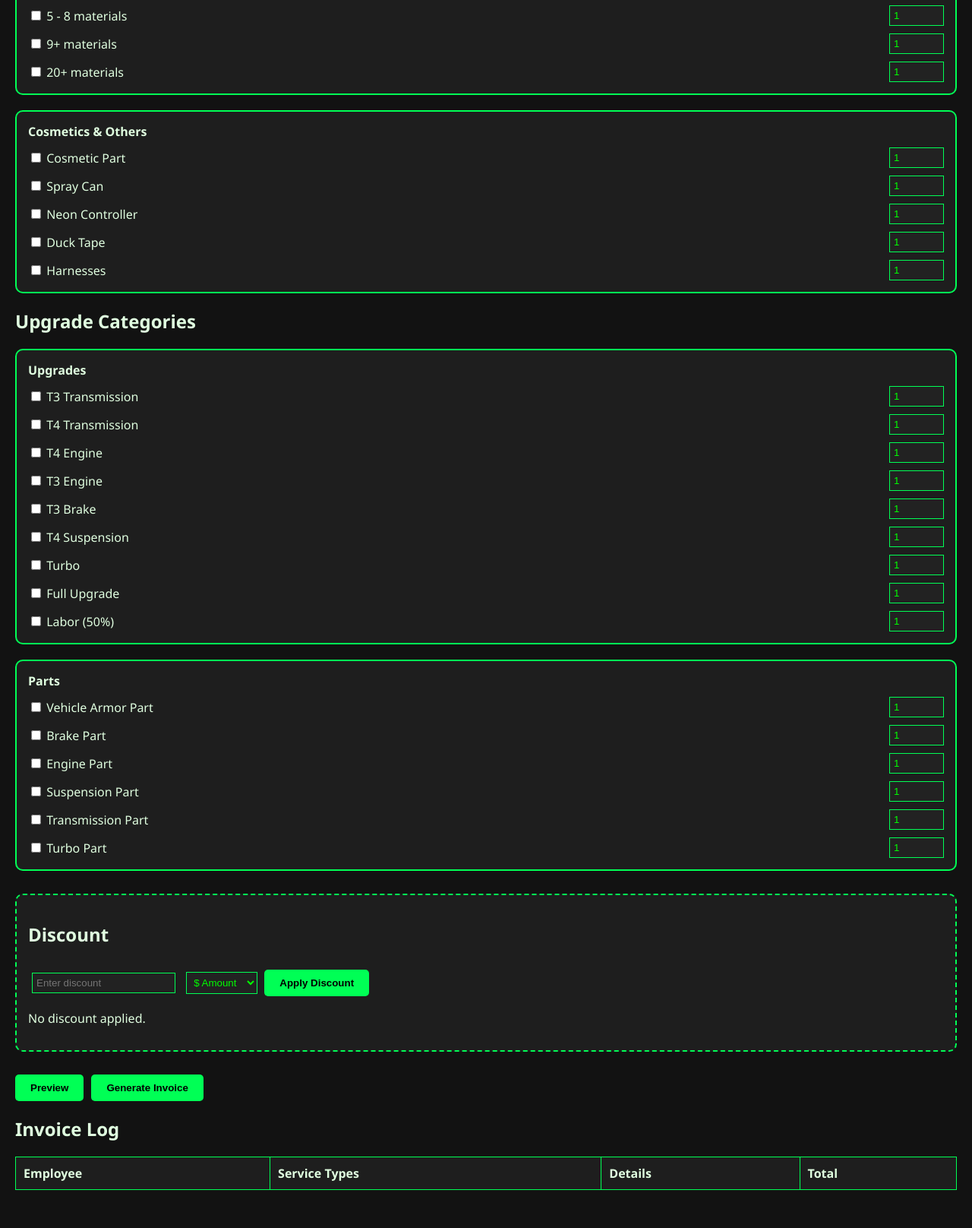
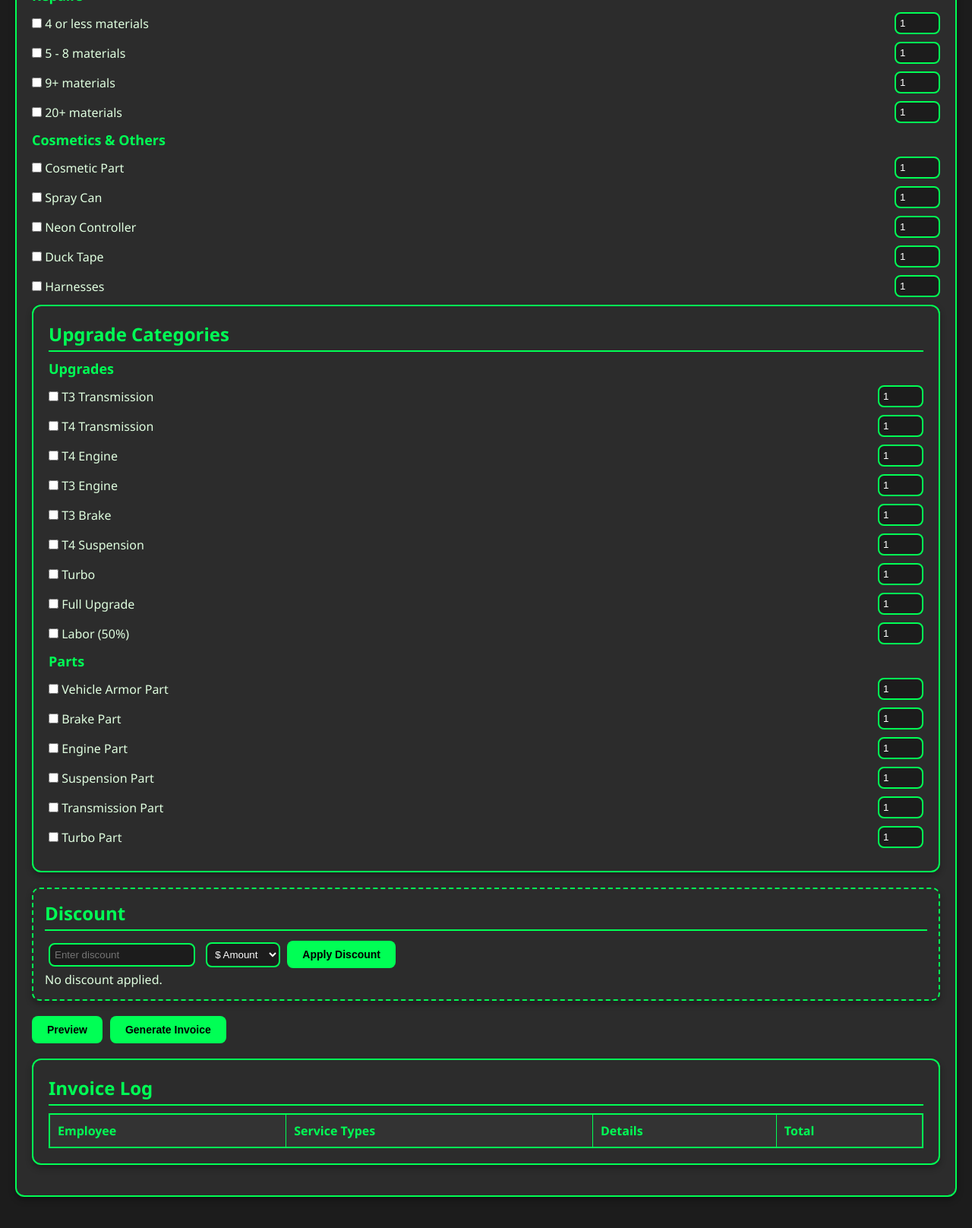
Before and after one commit to Mwarren0/szn-eastsidemotorworks, a plain HTML site: page index.html in a window 1280 px wide. Shown: the part 312-1928 px from the top of the page at 76% size. Drawn offline with Linux system fonts and the light colour scheme.

Commit message:
Update style.css

```diff
--- a/style.css
+++ b/style.css
@@ -1,16 +1,23 @@
-body {
+/* === Reset === */
+* {
   margin: 0;
-  background-color: #121212;
-  color: #e0ffe0;
-  font-family: 'Segoe UI', sans-serif;
+  padding: 0;
+  box-sizing: border-box;
 }
 
+body {
+  font-family: 'Segoe UI', sans-serif;
+  background-color: #1c1c1c;
+  color: #e0ffe0;
+}
+
+/* === Header === */
 header {
   display: flex;
   align-items: center;
-  background-color: #00ff55;
-  padding: 10px 20px;
-  color: #000;
+  background-color: #333;
+  padding: 20px;
+  border-bottom: 3px solid #00ff55;
 }
 
 header img {
@@ -19,118 +26,151 @@ header img {
 }
 
 h1 {
-  font-size: 28px;
+  font-size: 32px;
 }
 
+/* === Main === */
 main {
   padding: 20px;
 }
 
+/* === Section Styling === */
 section {
-  margin-bottom: 30px;
+  background-color: #2c2c2c;
+  padding: 20px;
+  border-radius: 12px;
+  border: 2px solid #00ff55;
+  box-shadow: 0 4px 8px rgba(0,0,0,0.3);
+  margin-bottom: 20px;
 }
 
+h2 {
+  font-size: 24px;
+  margin-bottom: 10px;
+  border-bottom: 2px solid #00ff55;
+  padding-bottom: 5px;
+  color: #00ff55;
+}
+
+/* === Input Fields === */
 .input-box input {
   width: 300px;
   padding: 8px;
+  background-color: #1c1c1c;
+  color: #fff;
+  border: 2px solid #00ff55;
+  border-radius: 8px;
 }
 
-.category {
-  background-color: #1e1e1e;
-  border: 2px solid #00ff55;
-  padding: 15px;
-  margin-bottom: 20px;
-  border-radius: 10px;
-}
-
-.category h3 {
-  margin-top: 0;
+/* === Categories & Items === */
+.category strong {
+  display: block;
+  margin-bottom: 10px;
   color: #00ff55;
+  font-size: 18px;
 }
 
 .item {
   display: flex;
   align-items: center;
-  margin-top: 10px;
   gap: 10px;
+  margin-bottom: 10px;
 }
 
 .item label {
   flex: 1;
+  color: #e0ffe0;
 }
 
 input.quantity {
   width: 60px;
   padding: 5px;
-  background-color: #222;
-  color: #0f0;
-  border: 1px solid #00ff55;
+  background-color: #1c1c1c;
+  color: #fff;
+  border: 2px solid #00ff55;
+  border-radius: 8px;
 }
 
+/* === Buttons === */
 button {
   padding: 10px 20px;
   background-color: #00ff55;
   color: #000;
   border: none;
+  border-radius: 8px;
   cursor: pointer;
   font-weight: bold;
-  border-radius: 5px;
+  font-size: 14px;
+  transition: background-color 0.3s;
 }
 
+button:hover {
+  background-color: #00cc44;
+}
+
+/* === Discount Section === */
 .discount-box {
-  background-color: #1e1e1e;
-  border: 2px dashed #00ff55;
+  background-color: #2c2c2c;
   padding: 15px;
   border-radius: 10px;
+  border: 2px dashed #00ff55;
+  margin-top: 10px;
   color: #e0ffe0;
 }
 
 .discount-box input,
 .discount-box select {
-  padding: 5px;
+  padding: 6px;
   margin: 5px;
-  background-color: #222;
-  color: #0f0;
-  border: 1px solid #00ff55;
+  background-color: #1c1c1c;
+  color: #fff;
+  border: 2px solid #00ff55;
+  border-radius: 8px;
 }
 
-.discount-box button {
-  margin-top: 10px;
-}
-
+/* === Invoice Table === */
 table {
   width: 100%;
   border-collapse: collapse;
-  background-color: #1e1e1e;
+  background-color: #2c2c2c;
+  border: 2px solid #00ff55;
 }
 
 th, td {
+  padding: 10px;
   border: 1px solid #00ff55;
-  padding: 10px;
   text-align: left;
+  color: #fff;
 }
 
+th {
+  background-color: #333;
+  color: #00ff55;
+}
+
+/* === Preview Box === */
 .preview-box {
   position: fixed;
   top: 50%;
   left: 50%;
   transform: translate(-50%, -50%);
-  background-color: #1e1e1e;
+  background-color: #2c2c2c;
   border: 2px solid #00ff55;
   padding: 20px;
-  border-radius: 10px;
+  border-radius: 12px;
   z-index: 1000;
-  color: #e0ffe0;
+  color: #fff;
   width: 400px;
   max-height: 80vh;
   overflow-y: auto;
-  box-shadow: 0 0 10px #00ff55;
-  position: relative;
+  box-shadow: 0 0 15px #00ff55;
 }
 
 .preview-box h2 {
+  text-align: center;
   margin-top: 0;
-  text-align: center;
+  border-bottom: 2px solid #00ff55;
+  padding-bottom: 5px;
   color: #00ff55;
 }
 
@@ -141,8 +181,15 @@ th, td {
   padding: 8px 16px;
   border-radius: 5px;
   cursor: pointer;
+  margin: 10px;
+  font-weight: bold;
 }
 
+.preview-box button:hover {
+  background-color: #00cc44;
+}
+
+/* === Close Preview Button === */
 .close-preview {
   position: absolute;
   top: 10px;
```
